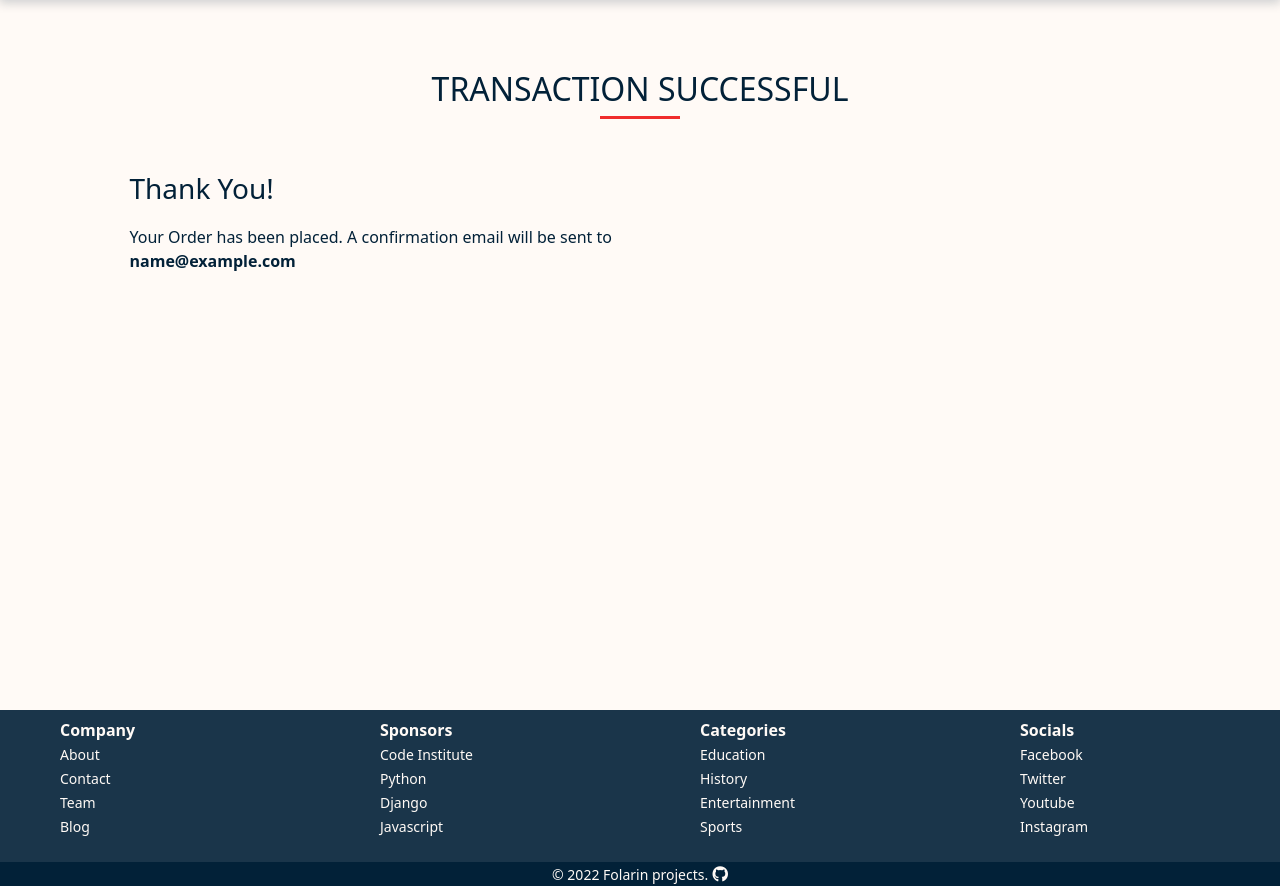
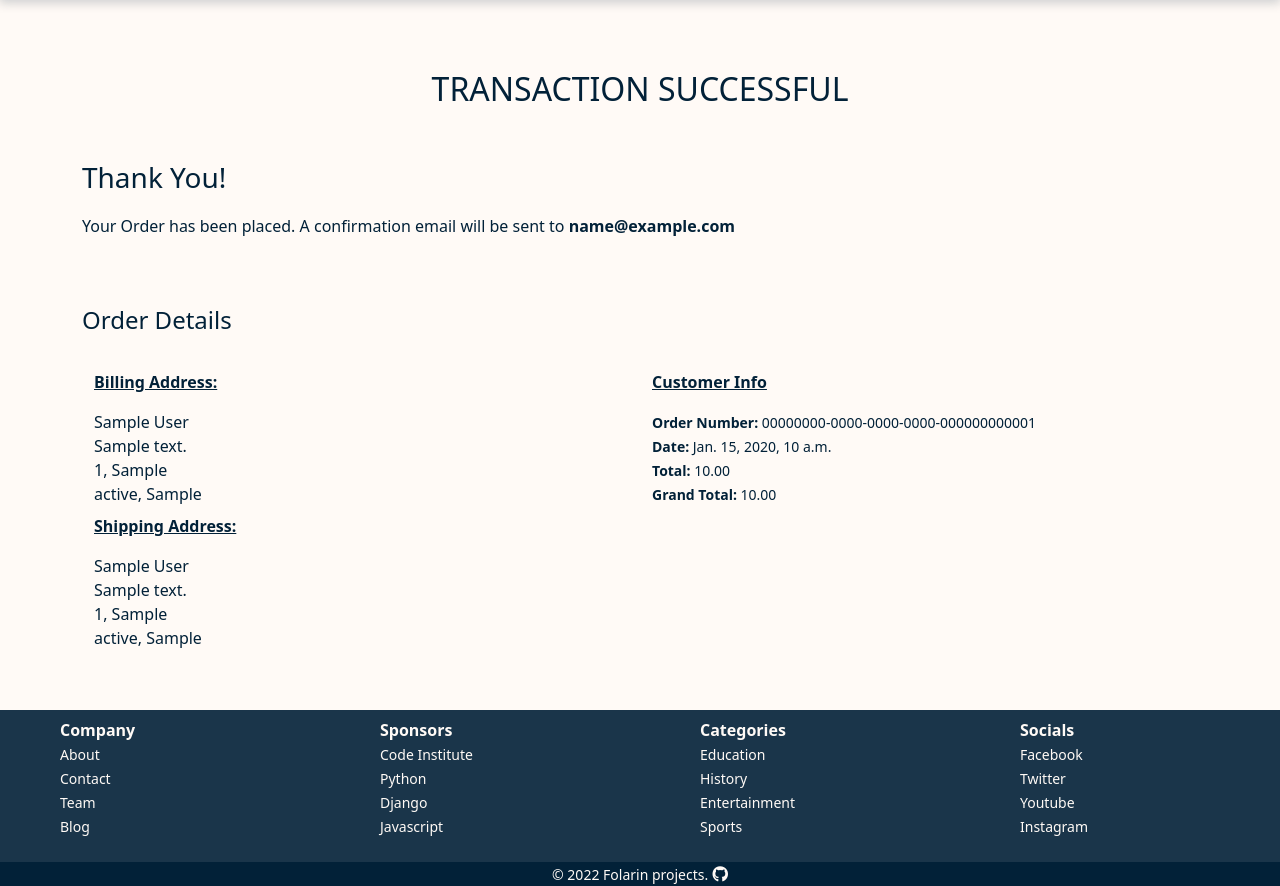
Before and after one commit to folarin-ogungbemi/Gosip-Bookstore, a Django app: template checkout/templates/checkout/transact_success.html in a window 1280 px wide. Shown: the part 90-976 px from the top of the page. Run offline with Django 4.2, Linux system fonts and the light colour scheme; tables that the repository leaves empty hold one stand-in row (values such as "Sample post"); the template is opened without the code that fills it: values that come from a table or form of the project are taken from there, most other values are stand-ins (such as "Sample title", 1, 10 or a date in 2020); some libraries are stand-ins or nearby versions.

Commit message:
Add structure to transact success

```diff
--- a/checkout/templates/checkout/transact_success.html
+++ b/checkout/templates/checkout/transact_success.html
@@ -1,20 +1,68 @@
 {% extends 'base.html' %}
 {% load static %}
+{% load bag_tools %}
 {% block extra_css %}
     <link rel="stylesheet" href="{% static 'checkout/css/checkout.css' %}">
 {% endblock %}
 {% block content %}
-<div class="container page">
-    <h2 class="text-center text-uppercase">Transaction Successful</h2>
-    <hr class="header-hr">
-    <div class="row row-cols-2 justify-content-between my-5">
-        <div class="col-12 col-md-7 mx-auto">
+    <div class="container page">
+        <h2 class="text-center text-uppercase">Transaction Successful</h2>
+        <div class="row justify-content-between my-5">
+            <div class="col-12-auto">
                 <p class="fs-3">Thank You!</p>
                 <p>Your Order has been placed. A confirmation email will be sent to <strong>{{ order.email }}</strong></p>
+            </div>
         </div>
-        <div class="col-12 col-md-4 checkout-items mt-2">
-            <!--View other items-->
+        <p class="fs-4">Order Details</p>
+        <div class="row">
+            <div class="col-12 checkout-items mt-2">
+                <div class="container">
+                    <div class="row row-cols-2">
+                        <!--Billing Address-->
+                      <div class="col-12 col-md-6 mt-2">
+                        <p><strong class="text-decoration-underline">Billing Address:</strong></p>
+                        <span>{{ order.full_name }}
+                        <br>
+                        {{ order.address_line_1 }}
+                        <br>
+                        {% if zip %}
+                        {{ order.zip }}, {{ order.city }}
+                        {% else %}
+                        {{ order.city }}
+                        {% endif %}
+                        <br>
+                        {{ order.state}}, {{ order.country }}
+                        </span>
+                      </div>
+                      <div class="col-12 col-md-6 mt-2">
+                        <p><strong class="text-decoration-underline">Customer Info</strong></p>
+                        <small><span class="fw-semibold">Order Number:</span> {{ order.order_id }}</small>
+                        <br>
+                        <small><span class="fw-semibold">Date:</span> {{order.order_date}}</small>
+                        <br>
+                        <small><span class="fw-semibold">Total:</span> {{order.cart_total}}</small>
+                        <br>
+                        <small><span class="fw-semibold">Grand Total:</span> {{order.grand_total}}</small>
+                      </div>
+                      <div class="col-12 mt-2">
+                        <p><strong class="text-decoration-underline">Shipping Address:</strong></p>
+                        <span>
+                        {{ order.full_name }}
+                        <br>
+                        {{ order.address_line_1 }}
+                        <br>
+                        {% if zip %}
+                        {{ order.zip }}, {{ order.city }}
+                        {% else %}
+                        {{ order.city }}
+                        {% endif %}
+                        <br>
+                        {{ order.state}}, {{ order.country }}
+                        </span>
+                      </div>
+                    </div>
+                </div>
+            </div>
         </div>
     </div>
-</div>
 {% endblock %}
```
